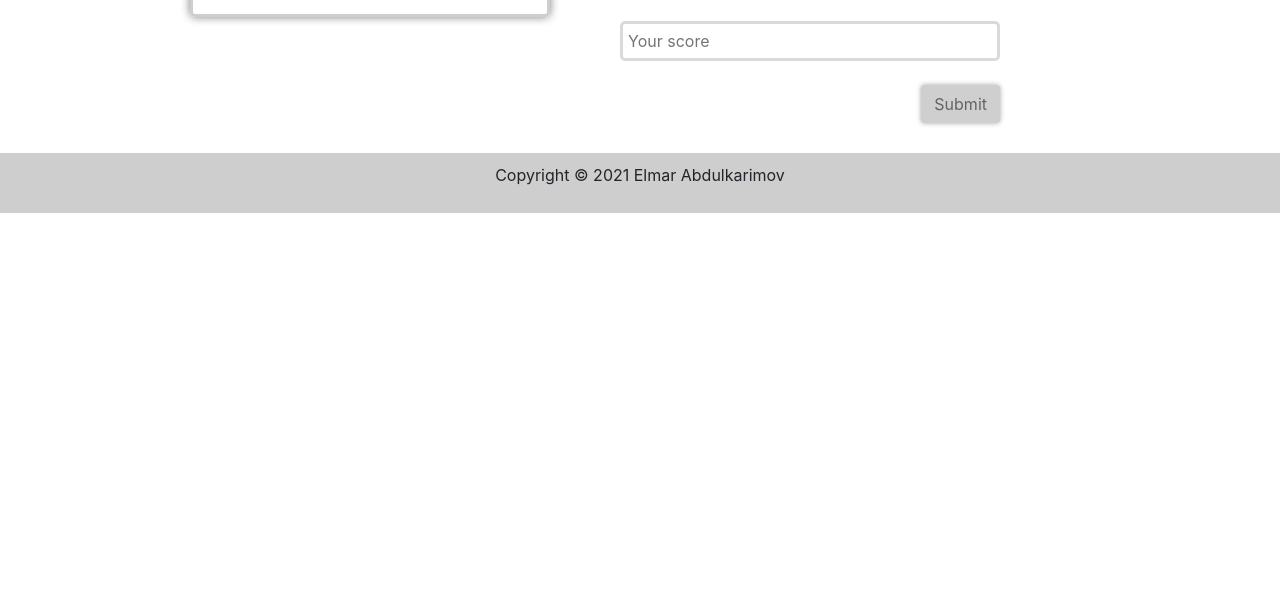
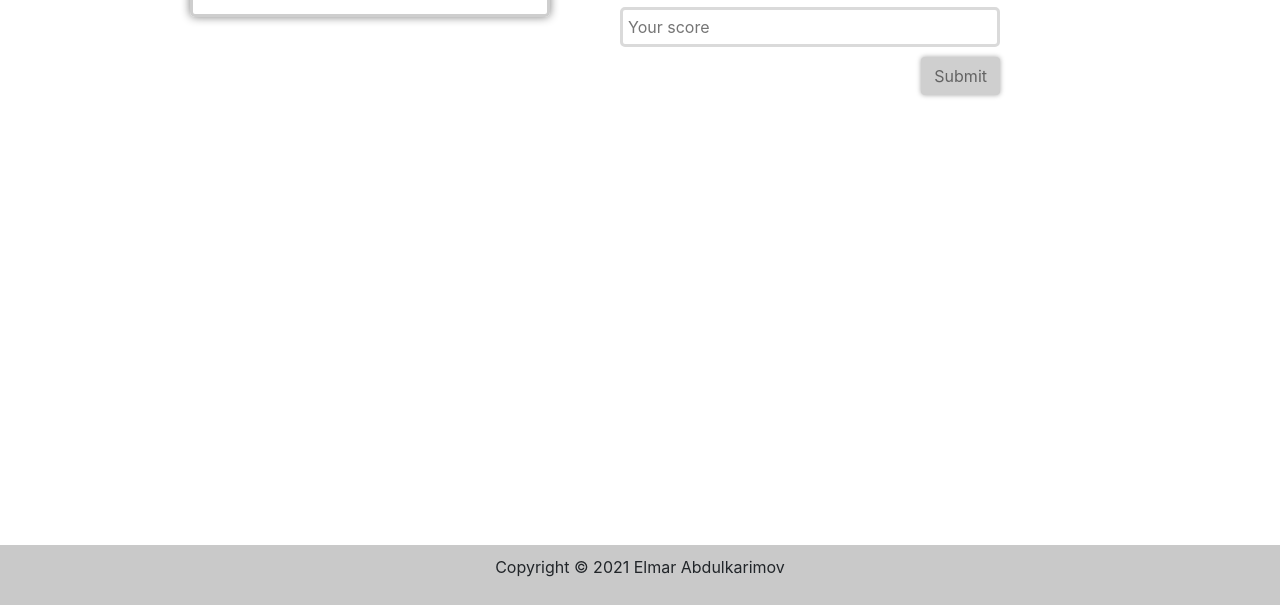
Before and after one commit to elmar8287/leaderboard, a website built with webpack: page dist/index.html in a window 1280 px wide. Shown: the part 195-800 px from the top of the page. Built offline with nearby package versions, Linux system fonts and the light colour scheme; no server answers.

Commit message:
Style inputs regarding GH Issue

```diff
--- a/dist/index.html
+++ b/dist/index.html
@@ -30,8 +30,8 @@
       </div>
 
       <form action="#" id="form" class="form">
-        <input type="text" id="name" placeholder="Your name"><br><br>
-        <input type="number" id="score" placeholder="Your score"><br><br>
+        <input type="text" id="name" placeholder="Your name">
+        <input type="number" id="score" placeholder="Your score">
         <button type="submit" id="submitBtn" class="btn">Submit</button>
       </form>
     </section>
--- a/dist/style.css
+++ b/dist/style.css
@@ -28,8 +28,17 @@ input {
   width: 380px;
 }
 
+#submitBtn {
+  margin-top: 10px;
+}
+
+input:first-child {
+  margin-bottom: 10px;
+}
+
 form {
   text-align: right;
+  display: block;
 }
 
 .mainSection {
@@ -78,8 +87,11 @@ form {
 }
 
 footer {
-  background-color: rgb(206, 206, 206);
-  height: 60px;
+  background-color: #c9c9c9;
+  padding: 10px;
   text-align: center;
-  padding: 10px;
+  position: fixed;
+  bottom: 0;
+  left: 0;
+  width: 100%;
 }
```
